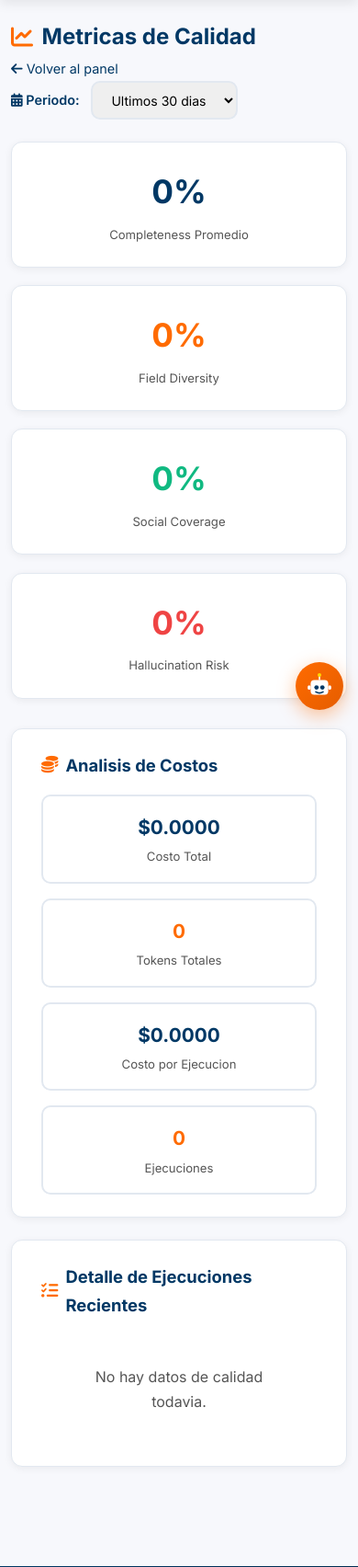
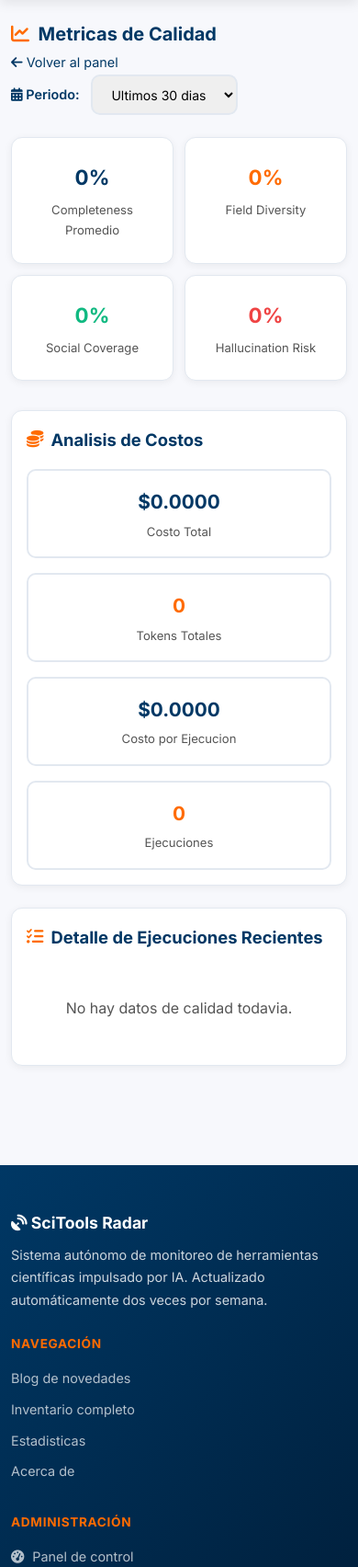
Before and after one commit to jzegarrag-centrum/scitools-radar, a Flask app: page /admin/quality in a window 390 px wide. Shown: the part 56-1760 px from the top of the page at 92% size. Run offline with Flask 3, Linux system fonts and the light colour scheme; the visitor is signed in with stand-in values (Sample User, id 1); data that the repository does not hold is empty.

Commit message:
Mejorar responsive de la aplicación y ocultar botón del asistente IA
Co-authored-by: jzegarrag-centrum <234016775+jzegarrag-centrum@users.noreply.github.com>

```diff
--- a/app/templates/admin/login.html
+++ b/app/templates/admin/login.html
@@ -81,6 +81,11 @@
             transition: color 0.3s;
         }
         .back-link a:hover { color: white; }
+        @media (max-width: 480px) {
+            .login-card { padding: 1.5rem 1.25rem; }
+            .input-wrapper input { font-size: 1rem; min-height: 48px; }
+            .btn-login { min-height: 48px; font-size: 1rem; }
+        }
     </style>
 </head>
 <body>
--- a/app/templates/admin/quality.html
+++ b/app/templates/admin/quality.html
@@ -25,6 +25,21 @@
     .runs-table tr:hover { background:var(--gris-claro); }
     .metric-bar { width:60px; height:6px; background:#eee; border-radius:3px; display:inline-block; vertical-align:middle; margin-right:0.3rem; }
     .metric-fill { height:100%; border-radius:3px; }
+    /* Responsive */
+    @media (max-width: 768px) {
+        .quality-header { flex-direction:column; align-items:flex-start; }
+        .quality-header h1 { font-size:1.25rem; }
+        .panel { padding:1rem; }
+        .kpi-grid { grid-template-columns:repeat(2,1fr); gap:0.75rem; }
+        .kpi-value { font-size:1.7rem; }
+        .filter-form { flex-wrap:wrap; }
+        .filter-form select { min-height:44px; }
+    }
+    @media (max-width: 480px) {
+        .kpi-value { font-size:1.4rem; }
+        .metric-bar { width:40px; }
+        .runs-table th, .runs-table td { padding:0.4rem 0.4rem; font-size:0.78rem; }
+    }
 </style>
 {% endblock %}
 
--- a/app/templates/base.html
+++ b/app/templates/base.html
@@ -178,6 +178,7 @@
         @keyframes slideDown { from { opacity: 0; transform: translateY(-10px); } to { opacity: 1; transform: translateY(0); } }
 
         /* ===== CHAT WIDGET ===== */
+        /* TEMPORALMENTE OCULTO: Para reactivar, eliminar la línea "display: none;" de .chat-fab */
         .chat-fab {
             position: fixed; bottom: 2rem; right: 2rem; z-index: 999;
             width: 64px; height: 64px; border-radius: 50%;
@@ -185,7 +186,7 @@
             border: none; cursor: pointer;
             box-shadow: 0 6px 20px rgba(255,107,0,0.4);
             transition: var(--transition);
-            display: flex; align-items: center; justify-content: center;
+            display: none;
         }
         .chat-fab:hover { transform: scale(1.08); box-shadow: 0 8px 28px rgba(255,107,0,0.5); }
         .chat-fab.open { transform: scale(0); pointer-events: none; }
@@ -270,6 +271,8 @@
             cursor: pointer; transition: var(--transition); font-family: inherit;
         }
         .chat-suggestion:hover { background: var(--azul); color: white; }
+        /* TABLA RESPONSIVE: envuelve tablas con esta clase para scroll horizontal en móvil */
+        .table-responsive { overflow-x: auto; -webkit-overflow-scrolling: touch; width: 100%; }
         /* RESPONSIVE */
         @media (max-width: 1024px) {
             .container { padding: 0 1.5rem; }
@@ -291,28 +294,33 @@
                 z-index: 200; gap: 0.5rem;
             }
             nav ul.mobile-open { display: flex; }
-            nav ul a { font-size: 1.1rem; padding: 0.9rem 1.25rem; border-radius: 12px; }
+            nav ul a { font-size: 1.1rem; padding: 0.9rem 1.25rem; border-radius: 12px; min-height: 44px; }
             nav ul a:hover { background: rgba(255,255,255,0.15); }
-            .mobile-toggle { display: block; }
+            .mobile-toggle { display: block; min-height: 44px; min-width: 44px; }
             .mobile-close-wrap { display: block; position: absolute; top: 1rem; right: 1rem; }
             .mobile-close-wrap button {
                 background: rgba(255,255,255,0.15); border: none; color: white;
-                width: 40px; height: 40px; border-radius: 10px; cursor: pointer;
+                width: 44px; height: 44px; border-radius: 10px; cursor: pointer;
                 font-size: 1.3rem; display: flex; align-items: center; justify-content: center;
             }
             .footer-grid { grid-template-columns: 1fr; gap: 1.5rem; }
             .footer-bottom { flex-direction: column; text-align: center; }
-            .chat-fab { width: 52px; height: 52px; bottom: 1rem; right: 1rem; }
-            .fab-robot { width: 32px; height: 32px; }
             .chat-panel { width: calc(100vw - 1rem); right: 0.5rem; bottom: 0.5rem; max-height: 85vh; border-radius: 12px; }
             .chat-messages { max-height: 50vh; }
             .card { padding: 1.25rem; margin-bottom: 1rem; }
             .card-lg { padding: 1.25rem; }
+            /* Touch targets mínimos de 44px en móvil */
+            .btn { min-height: 44px; padding: 0.65rem 1.2rem; }
+            .btn-sm { min-height: 36px; }
+            input[type="text"], input[type="email"], input[type="password"],
+            input[type="search"], input[type="number"], select, textarea {
+                min-height: 44px;
+            }
         }
         @media (max-width: 480px) {
             .header-inner { padding: 0 0.75rem; }
             .container { padding: 0 0.75rem; }
-            .btn { padding: 0.55rem 1rem; font-size: 0.82rem; }
+            .btn { padding: 0.65rem 1rem; font-size: 0.82rem; }
             .badge { font-size: 0.72rem; padding: 0.2rem 0.5rem; }
         }
         {% block styles %}{% endblock %}
@@ -402,7 +410,7 @@
         </div>
     </footer>
 
-    <!-- Chat FAB -->
+    <!-- Chat FAB - TEMPORALMENTE OCULTO. Para reactivar: eliminar "display: none;" en CSS (.chat-fab) -->
     <button class="chat-fab" id="chatFab" onclick="toggleChat()" title="Hablar con SciBot">
         <svg class="fab-robot" viewBox="0 0 40 40">
             <rect x="8" y="12" width="24" height="20" rx="5" fill="white"/>
```
Also changed, not shown: app/templates/admin/agent_control.html (+9 -0 lines), app/templates/admin/dashboard.html (+20 -0 lines), app/templates/admin/entries.html (+15 -0 lines), app/templates/admin/tools.html (+13 -0 lines).
